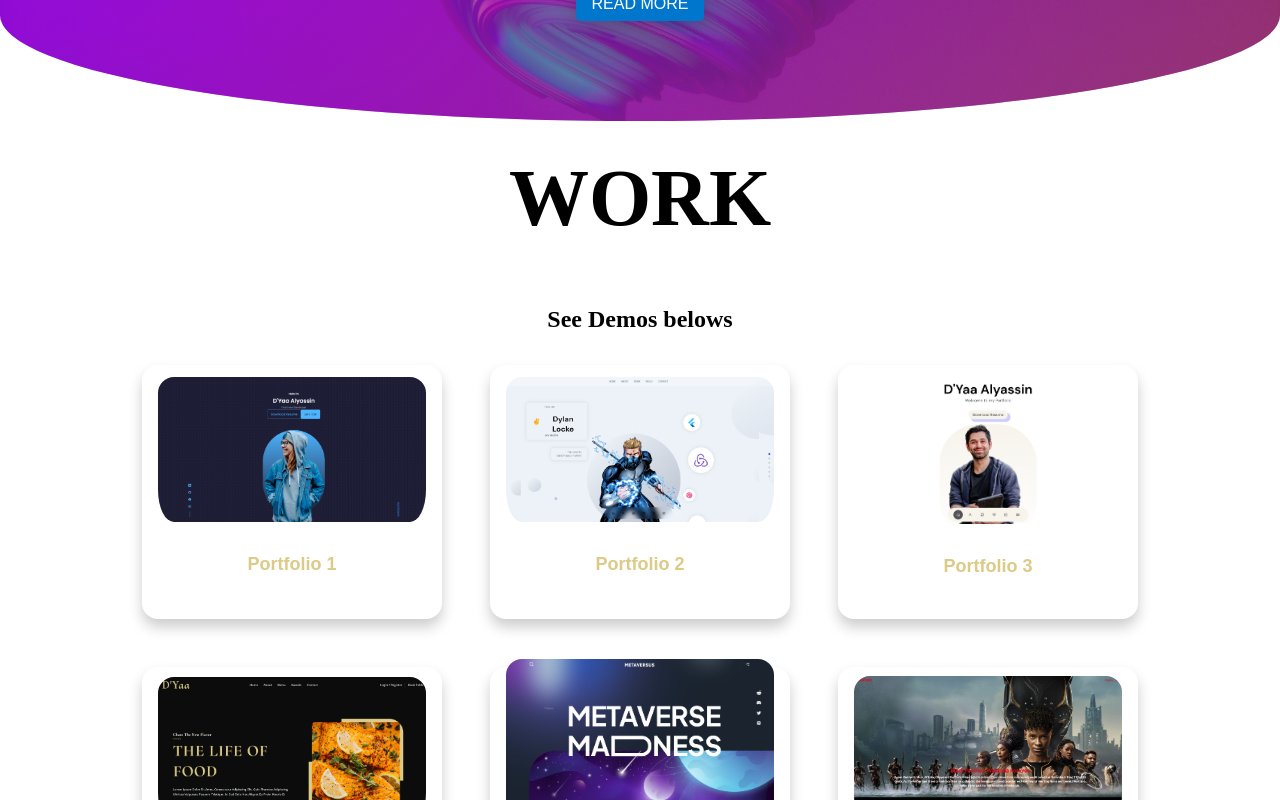
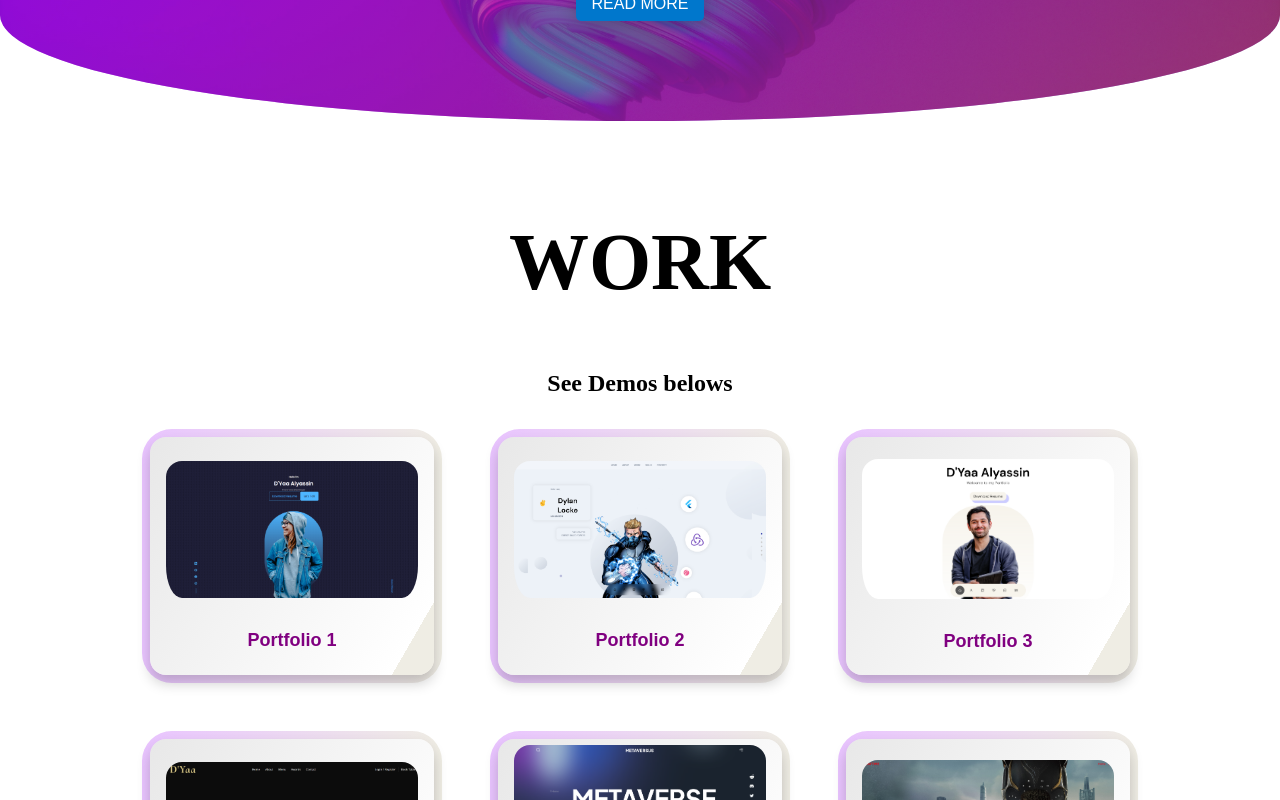
Before and after one commit to AlyassinDyaa/myPortfolio, a React (Create React App) app: page /work in a window 1280 px wide. Shown: the part 480-1280 px from the top of the page. Built offline with nearby package versions, Linux system fonts and the light colour scheme; a web font is replaced by a local one.

Commit message:
fixed sections card with work page header collison

```diff
--- a/src/App.jsx
+++ b/src/App.jsx
@@ -11,7 +11,7 @@ import EDUCATION from "./Containers/Education/e"
 import SKILLS from "./Containers/Skills/skills"
 import HOBBIES from "./Containers/HOBBIES/hobbies"
 import MAIN from "./Containers/MAIN/main"
-
+import SECTIONS from "./Containers/MAIN/Sections/sections"
 import COMICS from "./Containers/HOBBIES/Comics/comics"
 import FOOT from "./Containers/FOOT/foot"
 
--- a/src/Containers/Experience/Work/work.css
+++ b/src/Containers/Experience/Work/work.css
@@ -1,11 +1,10 @@
 .container__work-title
 {
-  padding-top: 5rem;
+  padding-top: 6rem;
   padding-bottom: 1rem;
   display: flex;
   justify-content: center;
   align-items: center;
-  padding-top: 2rem
 }
 
 .container__work-sub
@@ -35,6 +34,12 @@
 
 .flip-card {
   background-color: transparent;
+  border: solid 0.5em transparent;
+  border-radius: 30px;
+  background-image: linear-gradient(white, white),
+                    linear-gradient(to right, #e9c4ff, var(--color-crimson));
+  background-origin: border-box;
+  background-clip: content-box, border-box;
   width: 300px;
   height: 254px;
   perspective: 1000px;
@@ -77,9 +82,10 @@
   }
 
   .flip-card-front {
-    background: linear-gradient(120deg, var(--color-crimson) 60%, rgb(255, 231, 222) 88% rgb(255, 211, 195) 40%, rgba(227, 174, 154, 0.603) 48%);
-    color: var(--color-golden);
-  }
+  background: linear-gradient(120deg, #e8e8e8 0%, #fff 90%,
+     rgb(255, 211, 195) 40%, var(--color-crimson) 48%);
+  color: 	#800080;
+}
 
   .flip-card-back {
     background: linear-gradient(120deg, #f6f6f5 30%, white 88%,   40%, var(--color-crimson) 78%);
@@ -125,7 +131,7 @@
 
 
   .img {
-    object-fit:cover;
+    object-fit:contain;
     padding-top: 1rem;
     display: flex;
     justify-content: center;
@@ -133,5 +139,6 @@
     border-radius: 2rem;
     padding-left: 1rem;
     padding-right: 1rem;
-    margin-top: 1rem;
+    margin-top: 3rem;
+
   }
--- a/src/Containers/Experience/Work/work.jsx
+++ b/src/Containers/Experience/Work/work.jsx
@@ -97,7 +97,7 @@ function Card({ title, imageSrc, links }) {
 
 
           <div className="flip-card-back">
-            <p className="title">Click Me</p>
+            <p className="title">Links</p>
 
             <div className="comp">
               <div className="container__links">
--- a/src/Containers/Experience/headerWork/headerwork.css
+++ b/src/Containers/Experience/headerWork/headerwork.css
@@ -56,7 +56,8 @@
 justify-content: center;
 }
 
-  .cardMenu {
+/*
+.card {
   position: absolute;
   top: 50%;
   left: 50%;
@@ -68,6 +69,7 @@
   z-index: -1;
   opacity: 0;
   }
+*/
 
 .block {
 position: relative;
--- a/src/Containers/Experience/headerWork/headerwork.jsx
+++ b/src/Containers/Experience/headerWork/headerwork.jsx
@@ -11,8 +11,9 @@ const handleButtonClick = () => {
     setIsActive(!isActive);
   }
   return (
+    <div className='container__work-header '>
       <header>
-        <div class='container__work-header'>
+          <div class='container__work'>
               <div class="overlay">
               <h1>Start Exploring</h1>
               <h3>Reasons for Choosing ME</h3>
@@ -32,6 +33,7 @@ const handleButtonClick = () => {
               </div>
           </div>
       </header>
+    </div>
   )
 }
 
--- a/src/index.css
+++ b/src/index.css
@@ -11,6 +11,8 @@
   --color-crimson: #efede4;
   --color-grey: #AAAAAA;
   --color-white: #FFFFFF;
+
+  --color-mainBlack: #252525;
 }
 
 * {
```
Also changed, not shown: src/Containers/MAIN/Sections/sections.jsx (line endings or trailing spaces). Lines whose indentation alone changed are shown as unchanged.
